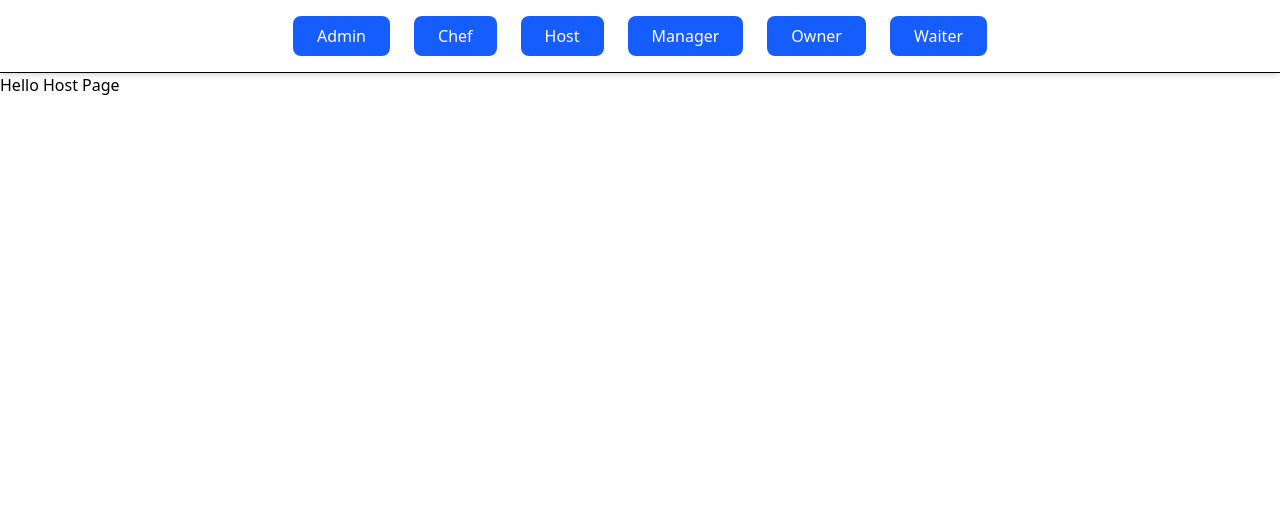
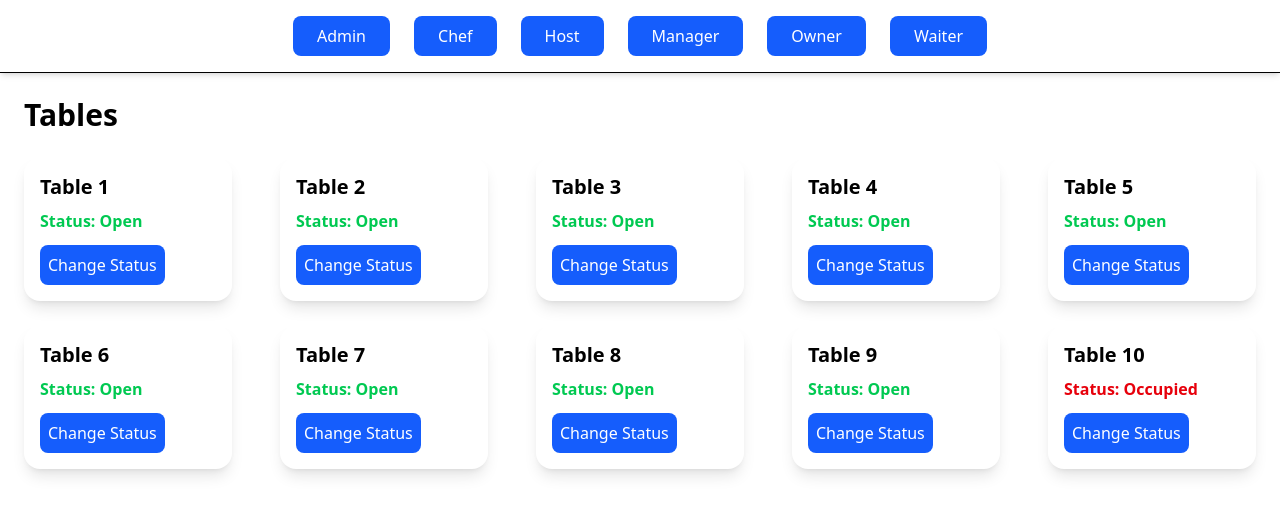
Before and after one commit to maxpilipovic/restaurant-management-system, a React (Vite) app in the folder frontend/: page /host in a window 1280 px wide. Shown: the top 514 px of the page. Built offline with nearby package versions, Linux system fonts and the light colour scheme.

Commit message:
Finished frontend requirements for HostPage

```diff
--- a/frontend/src/components/common/ChefCard.jsx
+++ b/frontend/src/components/common/ChefCard.jsx
@@ -2,7 +2,7 @@ import React from "react";
 
 const ChefCard = ({ order, onUpdateStatus, onPrioritize }) => {
   return (
-    <div className="bg-white shadow-lg rounded-2xl p-4 w-64 flex flex-col justify-between">
+    <div className="bg-white shadow-lg rounded-2xl p-4 flex flex-col justify-between">
       <div>
         <h2 className="text-xl font-bold mb-2">Table {order.table}</h2>
         <ul className="text-sm mb-3">
--- /dev/null
+++ b/frontend/src/components/common/HostCard.jsx
@@ -0,0 +1,31 @@
+import React from 'react';
+
+export const HostCard = ({ table, updateStatus }  ) => {
+
+  const toggleStatus = () => {
+    const newStatus = table.status === "Open" ? "Occupied" : "Open";
+    updateStatus(table.id, newStatus);
+  }
+
+  return (
+    <div className="bg-white shadow-lg rounded-2xl p-4 flex flex-col justify-between">
+      <div>
+        <h2 className="text-xl font-bold mb-2">Table {table.table}</h2>
+        <p
+          className={`font-semibold mb-3 ${
+            table.status === "Open"
+              ? "text-green-500"
+              : "text-red-600"
+          }`}
+        >
+          Status: {table.status}
+        </p>
+        <button className="bg-blue-600 hover:bg-blue-700 text-white px-2 py-2 rounded-lg font-medium" onClick={toggleStatus}>
+          Change Status
+        </button>
+      </div>
+    </div>
+  );
+};
+
+export default HostCard;
--- a/frontend/src/pages/PageHost.jsx
+++ b/frontend/src/pages/PageHost.jsx
@@ -1,8 +1,44 @@
 import React from 'react';
+import { useState } from 'react';
+import HostCard from '../components/common/HostCard';
 
 export const PageHost = () => {
+
+    //hardcoded data
+    const [tables, setTables] = useState([
+        { id: 1, table: 1, status: "Open" },
+        { id: 2, table: 2, status: "Open" },
+        { id: 3, table: 3, status: "Open" },
+        { id: 4, table: 4, status: "Open" },
+        { id: 5, table: 5, status: "Open" },
+        { id: 6, table: 6, status: "Open" },
+        { id: 7, table: 7, status: "Open" },
+        { id: 8, table: 8, status: "Open" },
+        { id: 9, table: 9, status: "Open" },
+        { id: 10, table: 10, status: "Occupied" }
+    ]);
+
+    const updateStatus = (id, newStatus) => {
+      setTables((prev) =>
+        prev.map((order) =>
+          order.id === id ? { ...order, status: newStatus } : order
+        )
+      );
+    };
+
   return (
-    <h1>Hello Host Page</h1>
+    <div className="p-6">
+      <h1 className="text-3xl font-bold mb-6">Tables</h1>
+      <div className="grid grid-cols-5 gap-x-12 gap-y-6">
+        {tables.map((table) => (
+          <HostCard
+            key={table.id}
+            table={table}
+            updateStatus={updateStatus}
+          />
+        ))}
+      </div>
+    </div>
   );
 };
 
```
Also changed, not shown: 1 other file (tests, documents, lock files or other folders).
